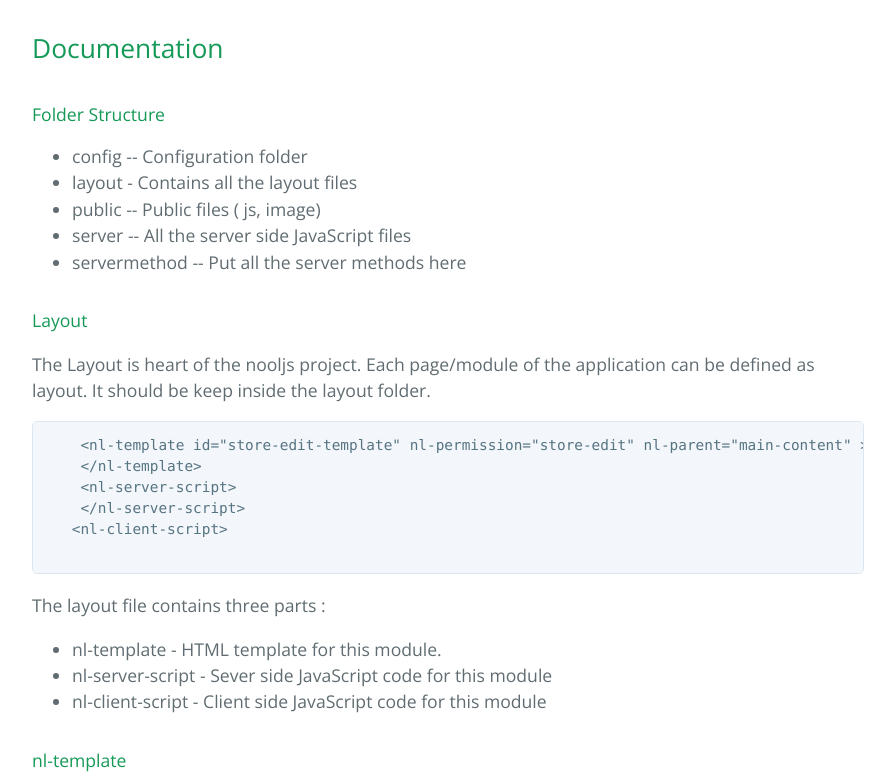
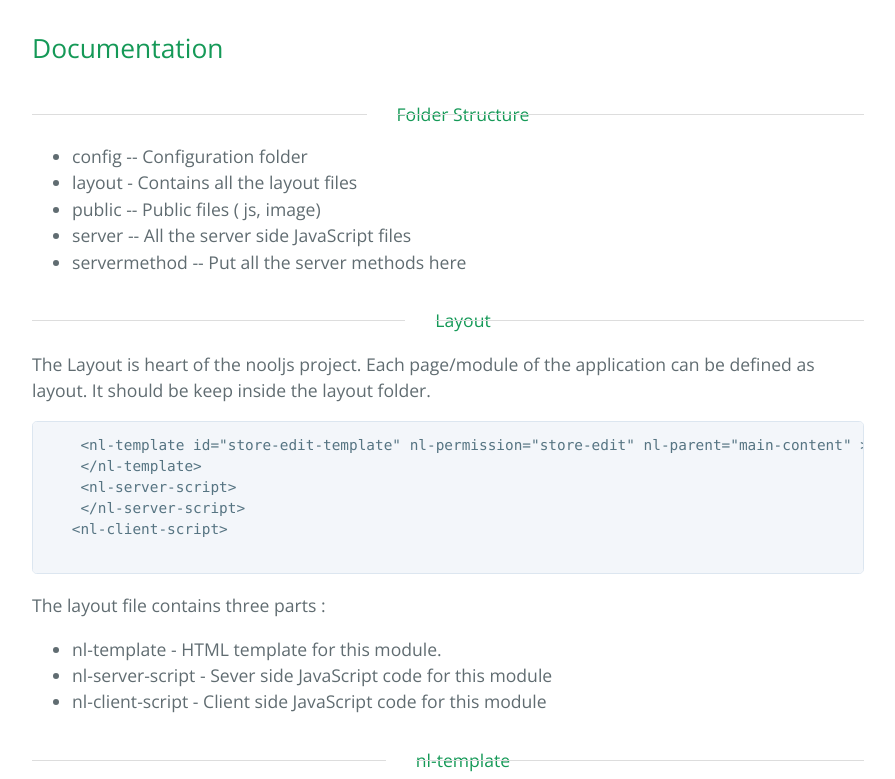
Before and after one commit to nooljs/nooljs, a plain HTML site: page index.html in a window 1280 px wide. Shown: the part 1341-2120 px from the top of the page, without its empty margins (192-1087 px from the left). Drawn offline with nearby package versions, Linux system fonts and the light colour scheme.

Commit message:
Update stylesheet.css

```diff
--- a/stylesheets/stylesheet.css
+++ b/stylesheets/stylesheet.css
@@ -243,3 +243,28 @@ a {
 @media screen and (max-width: 42em) {
   .site-footer {
     font-size: 0.9rem; } }
+
+h4 {
+  position: relative;
+  text-align: center;
+}
+
+h4 span {
+  background: #fff;
+  padding: 0 15px;
+  position: relative;
+  z-index: 1;
+}
+
+h4:before {
+  background: #ddd;
+  content: "";
+  display: block;
+  height: 1px;
+  position: absolute;
+    top: 50%;
+  width: 100%;
+}
+h4:before {
+  left: 0;
+}
```
